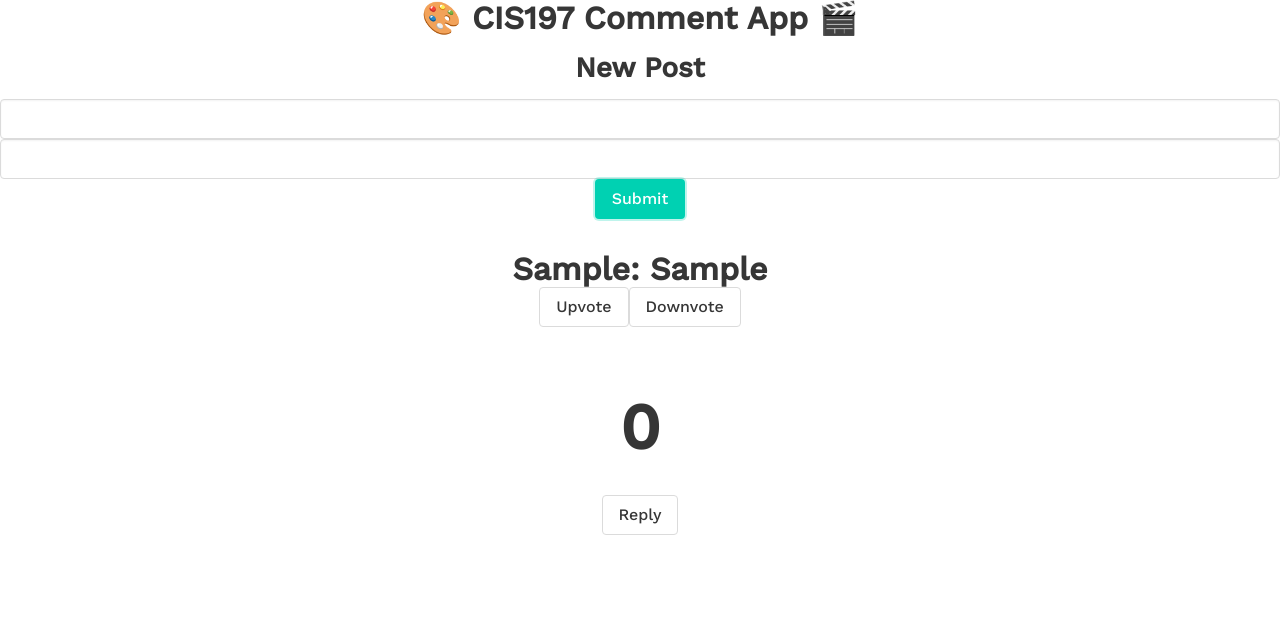
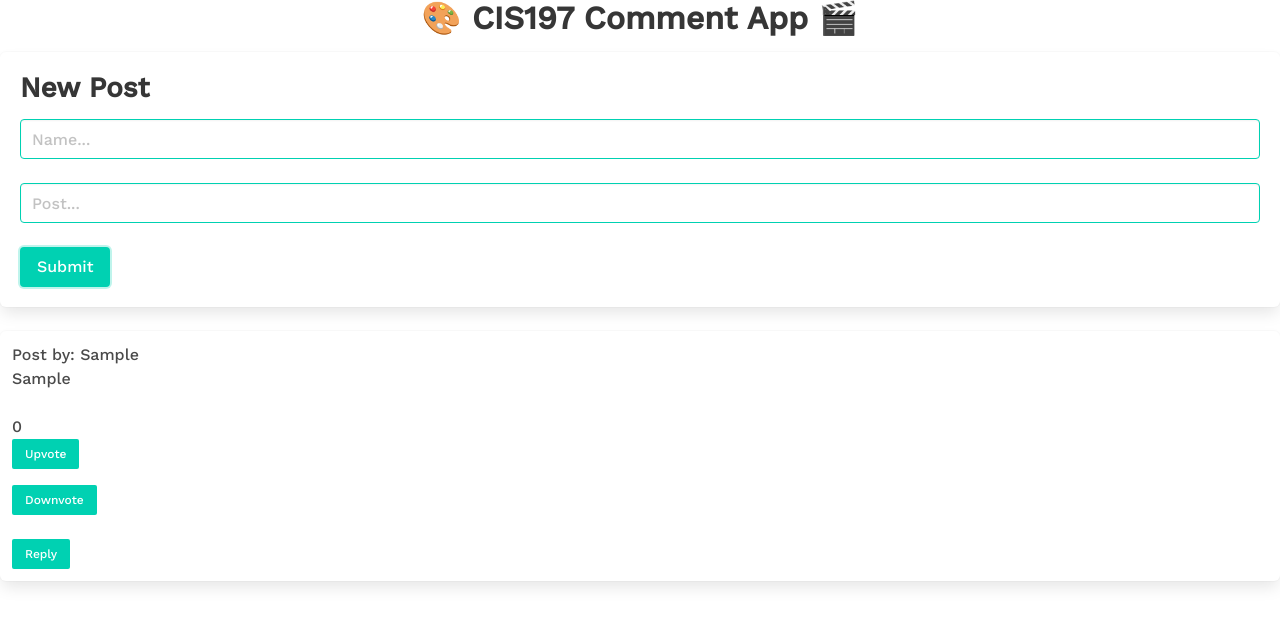
Before and after one commit to judtinzhang/react-comment-app, a React (Vite) app: page / in a window 1280 px wide. Both pictures are taken after typing "Sample", "Sample" into the empty fields and a click on the button "Submit". Shown: the top 626 px of the page. Built offline with nearby package versions, Linux system fonts and the light colour scheme.

Commit message:
finished css styling

```diff
--- a/src/components/App.js
+++ b/src/components/App.js
@@ -11,14 +11,17 @@ const App = () => {
   return (
     <div class='content'>
       <h1>🎨 CIS197 Comment App 🎬</h1>
+      <div class='box'>
         <div class='post'>
           <h2> New Post </h2>
           <div>
-          <input class='input' type='text' value={name} onChange={e => setName(e.target.value)}/>
+            <input class='input is-primary' placeholder="Name..." type='text' value={name} onChange={e => setName(e.target.value)}/>
           </div>
+          <br></br>
           <div>
-          <input class='input' type='text' value={desc} onChange={e => setDesc(e.target.value)}/>
+            <input class='input is-primary' placeholder="Post..." type='text' value={desc} onChange={e => setDesc(e.target.value)}/>
           </div>
+          <br></br>
           <button class='button is-primary' onClick={() => {
               if (name && desc) {
                   setPostList([...postList, <div><Posts name={name} post={desc}/></div>])
@@ -27,7 +30,9 @@ const App = () => {
               }
           }}>Submit</button>
           </div>
-        {postList.map((post, idx) => {return <h1 key={idx}> {post} </h1>})}
+      </div>
+
+      {postList.map((post, idx) => {return <div key={idx}> {post} </div>})}
 
 
 
--- a/src/components/Form.js
+++ b/src/components/Form.js
@@ -9,9 +9,10 @@ const Form = ({depth}) => {
     return (
         <>
             <Vote/>
+            <br></br>
             {depth > 1 && (
                 <div>
-                     <button class='button' onClick={() => {
+                     <button class='button is-primary is-small' onClick={() => {
                         {setReplyList([...replyList, <Reply depth={depth}/> ])}
                     }}>Reply</button>
                     {replyList.map((reply, idx) => {return <div key={idx}> {reply} </div>})}
--- a/src/components/Posts.js
+++ b/src/components/Posts.js
@@ -3,8 +3,10 @@ import Form from './Form'
 const Posts = ({name, post}) => {
 
     return (
-        <div class='post'>
-            {name}: {post}
+        <div class='box post column'>
+            <div>Post by: {name}</div>
+            <div>{post}</div>
+            <br></br>
             <Form depth={3}/>
         </div>
     )
--- a/src/components/Reply.js
+++ b/src/components/Reply.js
@@ -13,11 +13,12 @@ const Reply = ({depth}) => {
 
     return (
         <>
+            <br></br>
             {!showReply && (
                 <div>
-                    <input class='input' type='text' value={newName} onChange={e => setNewName(e.target.value)}/>
-                    <input class='input' type='text' value={newPost} onChange={e => setNewPost(e.target.value)}/>
-                    <button class='button' onClick={() => {
+                    <input class='input is-primary' placeholder="Name..." type='text' value={newName} onChange={e => setNewName(e.target.value)}/>
+                    <input class='input is-primary' placeholder="Comment..." type='text' value={newPost} onChange={e => setNewPost(e.target.value)}/>
+                    <button class='button is-primary is-small' onClick={() => {
                         if (newName && newPost) {
                             setShowReply(true)
                         }
@@ -26,7 +27,9 @@ const Reply = ({depth}) => {
             )}
             {showReply && (
                 <div>
-                <h1>{newName} -- {newPost}</h1>
+                <div>Reply by: {newName}</div>
+                <div>{newPost}</div>
+                <br></br>
                 <Form depth={depth-1}/>
             </div>
             )}
--- a/src/components/Vote.js
+++ b/src/components/Vote.js
@@ -6,15 +6,16 @@ const Vote = () => {
 
     return (
         <div>
-            <button class='button' onClick={() => {
+            <div>{vote}</div>
+            <button class='button is-primary is-small' onClick={() => {
                 setVote(vote + 1)
             }
             }>Upvote</button>
-            <button class='button' onClick={() => {
+            <p></p>
+            <button class='button is-primary is-small' onClick={() => {
                 setVote(vote - 1)
             }
             }>Downvote</button>
-            <h1>{vote}</h1>
         </div>
     )
 }
--- a/style.css
+++ b/style.css
@@ -13,5 +13,5 @@ button {
 
 .post {
     font-family: 'Work Sans', sans-serif;
-    text-align: center;
+    text-align: left;
 }
```
Lines whose indentation alone changed are shown as unchanged.
